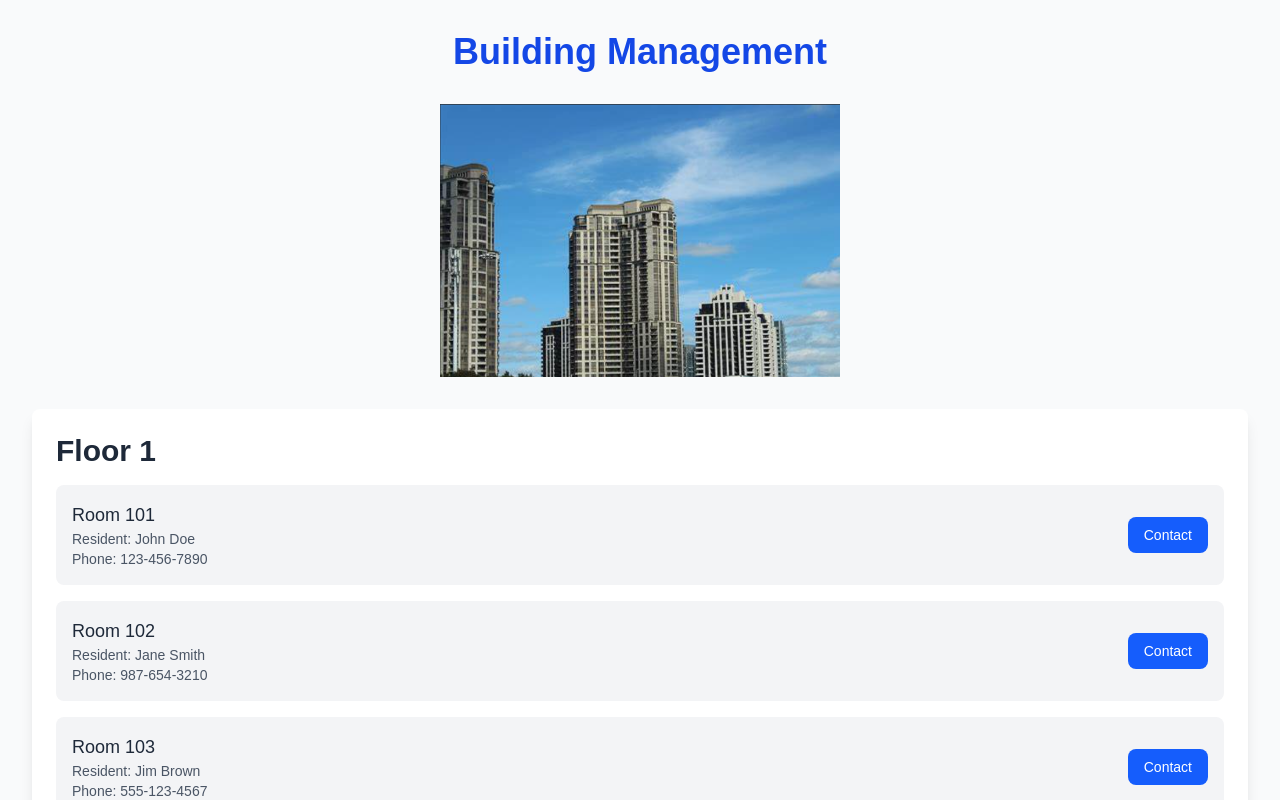
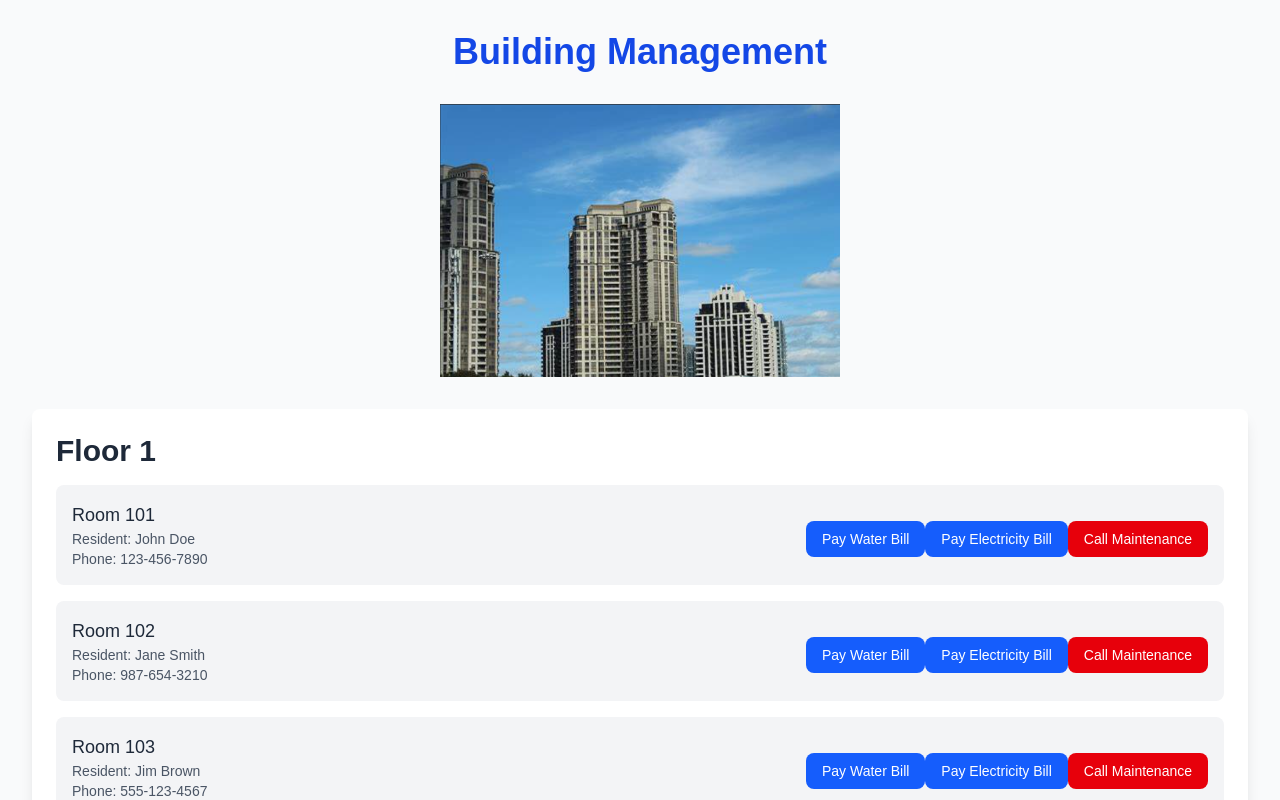
Before and after one commit to Na18422/building-management, a Next.js app: page / in a window 1280 px wide. Shown: the top 800 px of the page. Built offline with nearby package versions, Linux system fonts and the light colour scheme.

Commit message:
Update page.tsx

```diff
--- a/app/page.tsx
+++ b/app/page.tsx
@@ -1,4 +1,4 @@
-import React from "react";
+import React, { useState } from "react";
 import Image from "next/image";
 
 const buildingData = [
@@ -29,6 +29,38 @@ const buildingData = [
 ];
 
 const BuildingManagement = () => {
+  const [message, setMessage] = useState('');
+
+  const handlePayWaterBill = async (roomNumber, residentName, amount) => {
+    try {
+      const res = await fetch(`/api/payWaterBill?roomNumber=${roomNumber}&residentName=${residentName}&amount=${amount}`);
+      const data = await res.json();
+      setMessage(data.message);
+    } catch (error) {
+      setMessage('Error processing water bill payment');
+    }
+  };
+
+  const handlePayElectricityBill = async (roomNumber, residentName, amount) => {
+    try {
+      const res = await fetch(`/api/payElectricityBill?roomNumber=${roomNumber}&residentName=${residentName}&amount=${amount}`);
+      const data = await res.json();
+      setMessage(data.message);
+    } catch (error) {
+      setMessage('Error processing electricity bill payment');
+    }
+  };
+
+  const handleCallMaintenance = async (roomNumber, residentName, issue) => {
+    try {
+      const res = await fetch(`/api/callMaintenanceWorker?roomNumber=${roomNumber}&residentName=${residentName}&issue=${issue}`);
+      const data = await res.json();
+      setMessage(data.message);
+    } catch (error) {
+      setMessage('Error calling maintenance worker');
+    }
+  };
+
   return (
     <div className="bg-gray-50 min-h-screen p-8">
       <h1 className="text-4xl font-bold text-center text-blue-700 mb-8">Building Management</h1>
@@ -56,8 +88,23 @@ const BuildingManagement = () => {
                     <p className="text-sm text-gray-600">Phone: {room.resident.phone}</p>
                   </div>
                   <div>
-                    <button className="bg-blue-600 text-white px-4 py-2 rounded-lg text-sm hover:bg-blue-700 transition duration-300">
-                      Contact
+                    <button
+                      onClick={() => handlePayWaterBill(room.roomNumber, room.resident.name, '50')}
+                      className="bg-blue-600 text-white px-4 py-2 rounded-lg text-sm hover:bg-blue-700 transition duration-300"
+                    >
+                      Pay Water Bill
+                    </button>
+                    <button
+                      onClick={() => handlePayElectricityBill(room.roomNumber, room.resident.name, '75')}
+                      className="bg-blue-600 text-white px-4 py-2 rounded-lg text-sm hover:bg-blue-700 transition duration-300 mt-2"
+                    >
+                      Pay Electricity Bill
+                    </button>
+                    <button
+                      onClick={() => handleCallMaintenance(room.roomNumber, room.resident.name, 'Leaky Pipe')}
+                      className="bg-red-600 text-white px-4 py-2 rounded-lg text-sm hover:bg-red-700 transition duration-300 mt-2"
+                    >
+                      Call Maintenance
                     </button>
                   </div>
                 </div>
@@ -66,6 +113,8 @@ const BuildingManagement = () => {
           </div>
         ))}
       </div>
+
+      {message && <div className="mt-4 text-center text-gray-600">{message}</div>}
     </div>
   );
 };
```
